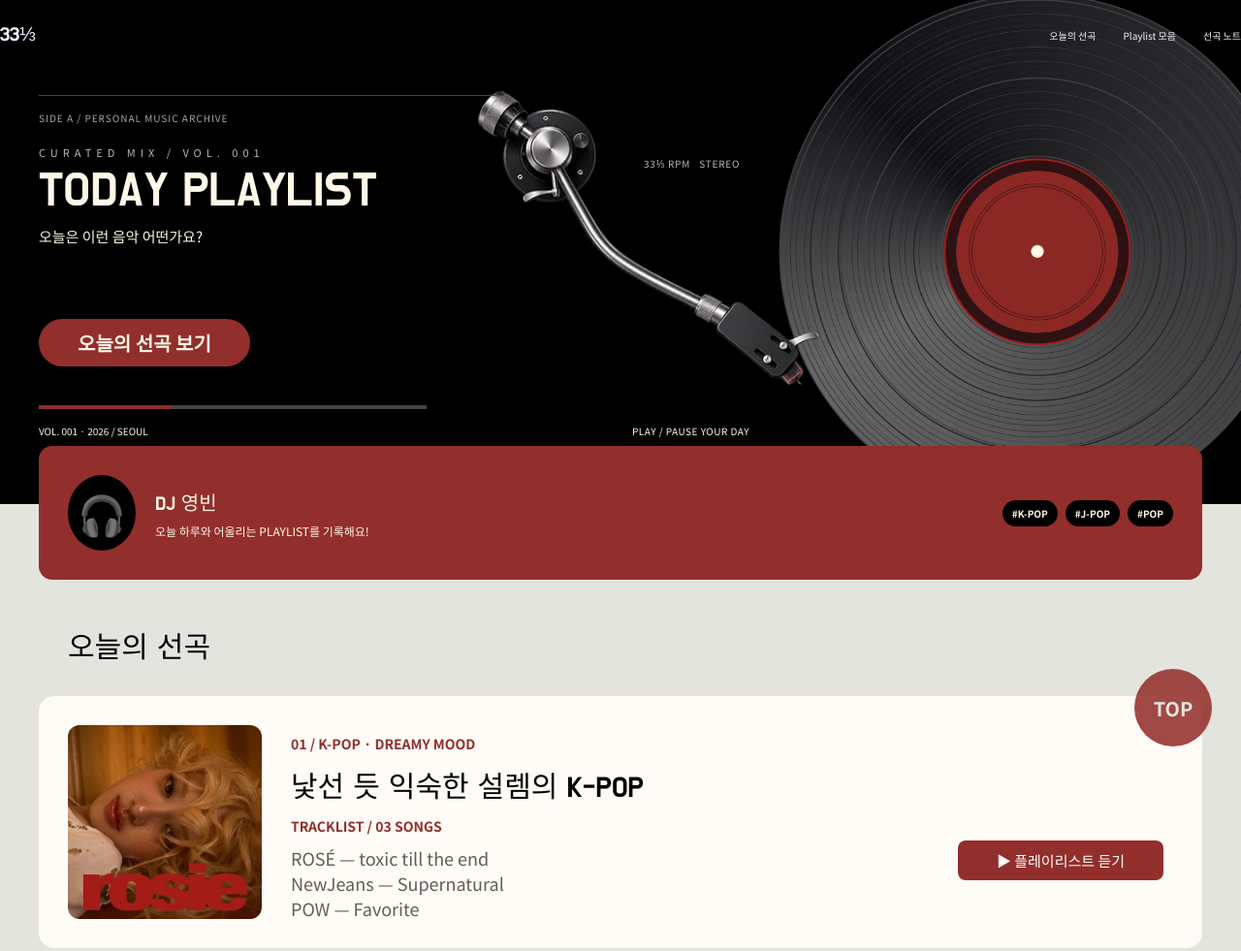
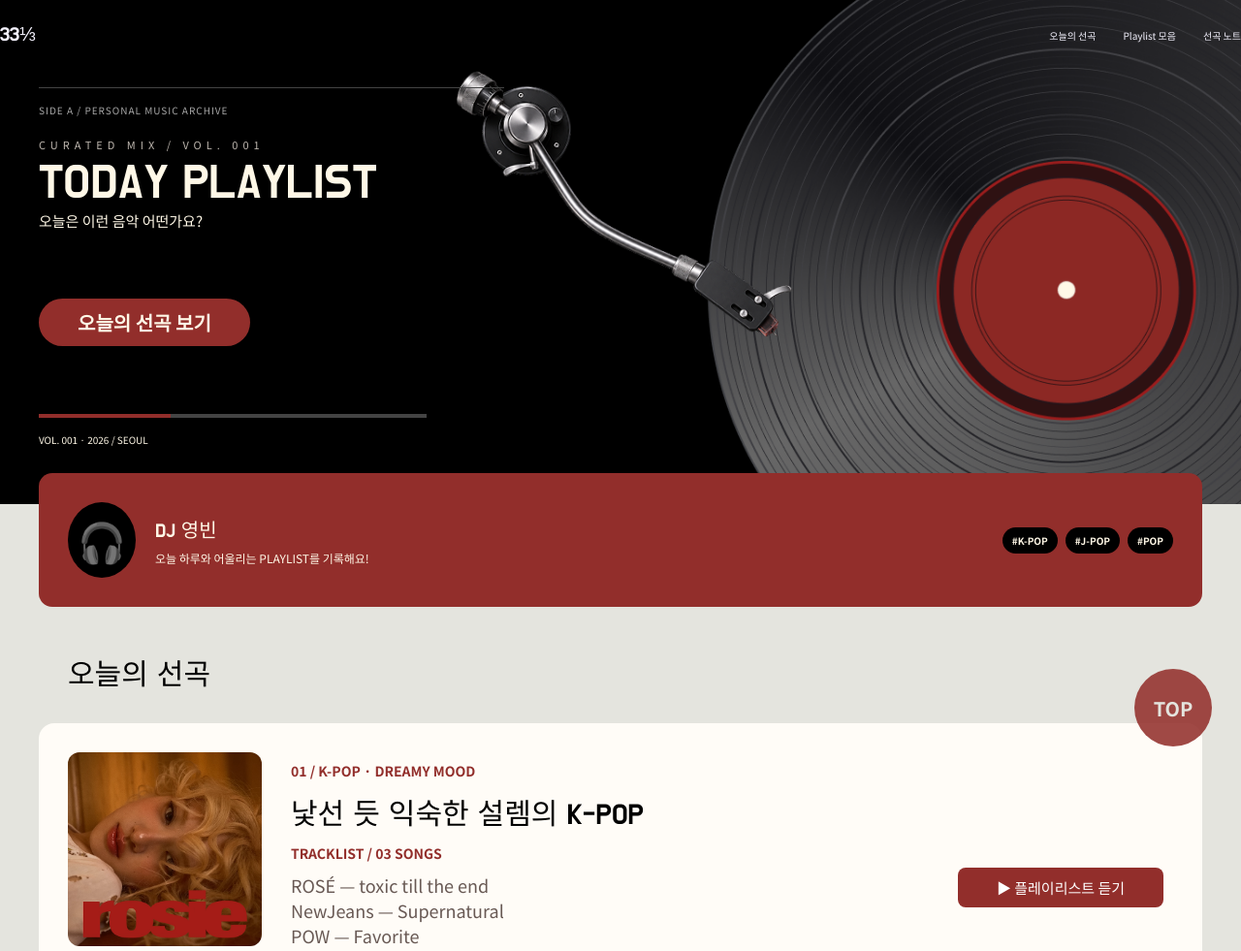
Before and after one commit to bin0864/my_blog, a plain HTML site: page index.html in a window 1280 px wide. Shown: the top 981 px of the page at 97% size. Drawn offline with Linux system fonts and the light colour scheme.

Commit message:
style.css

```diff
--- a/css/style.css
+++ b/css/style.css
@@ -42,7 +42,6 @@ header {
     position: fixed;
     top: 0;
     width: 100%;
-    /* background-color: #F5F3FF; */
     z-index: 3;
     color: #F5F3FF;
     padding: 2.4rem 0;
@@ -60,9 +59,6 @@ nav ul {
     gap: 2.8rem;
 }
 
-
-/* HERO */
-
 .hero {
     height: 52rem;
     background-color: #000000;
@@ -71,15 +67,13 @@ nav ul {
     overflow: hidden;
 }
 
-/* RECORD IMAGE */
-
 .hero::before {
     content: "";
     position: absolute;
-    width: 72rem;
-    height: 72rem;
-    right: -15rem;
-    top: -10rem;
+    width: 100rem;
+    height: 100rem;
+    right: -32rem;
+    top: -20rem;
     background-image: url("../img/1.png");
     background-repeat: no-repeat;
     background-position: center;
@@ -87,21 +81,24 @@ nav ul {
     z-index: 1;
 }
 
-/* TONEARM IMAGE */
 
 .hero::after {
     content: "";
     position: absolute;
-    width: 42rem;
-    height: 42rem;
-    right: 39rem;
-    top: 4rem;
+    width: 40rem;
+    height: 40rem;
+    right: 43rem;
+    top: 2rem;
     background-image: url("../img/2.png");
     background-repeat: no-repeat;
     background-position: center;
     background-size: contain;
+    transform: rotate(-3deg);
+    transform-origin: 23% 25%;
     z-index: 2;
+    pointer-events: none;
 }
+
 
 .hero .inner {
     display: flex;
@@ -141,7 +138,6 @@ nav ul {
 
 .hero-desc {
     font-size: 1.5rem;
-    margin-top: .8rem;
 }
 
 .btn {
@@ -152,7 +148,7 @@ nav ul {
     color: #FFF8E7;
     padding: 1.2rem 3rem;
     border-radius: 3rem;
-    margin-top: 3rem;
+    margin: 30px 0;
     font-size: 1.4rem;
     font-weight: bold;
     transition: .3s;
@@ -185,6 +181,7 @@ nav ul {
     margin-top: 1.5rem;
 }
 
+/*
 .hero-speed {
     position: absolute;
     left: 52%;
@@ -202,7 +199,7 @@ nav ul {
     font-size: 1rem;
     letter-spacing: .05rem;
 }
-
+*/
 
 .btn {
     display: inline-flex;
@@ -212,7 +209,7 @@ nav ul {
     color: #FFF8E7;
     padding: 1rem 4rem;
     border-radius: 3rem;
-    margin-top: 7.5rem;
+    margin-top: 7rem;
     font-size: 2rem;
     font-weight: bold;
     transition: 0.3s;
@@ -228,7 +225,7 @@ nav ul {
     gap: 2rem;
     padding: 2rem 2.4rem;
     border-radius: 1.4rem;
-    margin-top: -6rem;
+    margin-top: -3.2rem;
     margin-bottom: 4.5rem;
     background-color: #922E2B;
     color: #FFF8E7;
--- a/index.html
+++ b/index.html
@@ -53,9 +53,9 @@
 
         </div>
 
-        <p class="hero-speed">33⅓ RPM &nbsp; STEREO</p>
+        <!-- <p class="hero-speed">33⅓ RPM &nbsp; STEREO</p>
 
-        <p class="hero-caption">PLAY / PAUSE YOUR DAY</p>
+        <p class="hero-caption">PLAY / PAUSE YOUR DAY</p> -->
 
     </div>
 </section>
```
